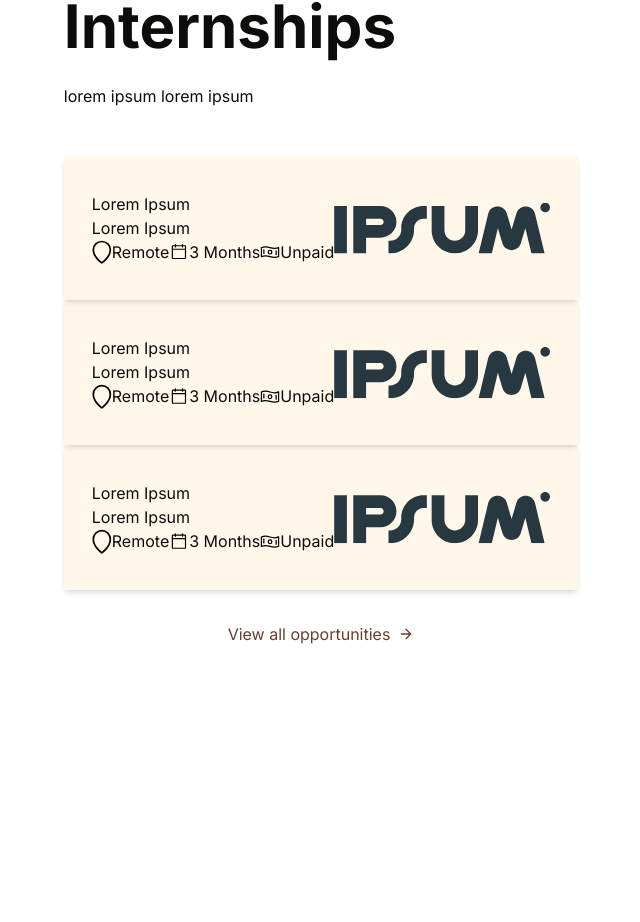
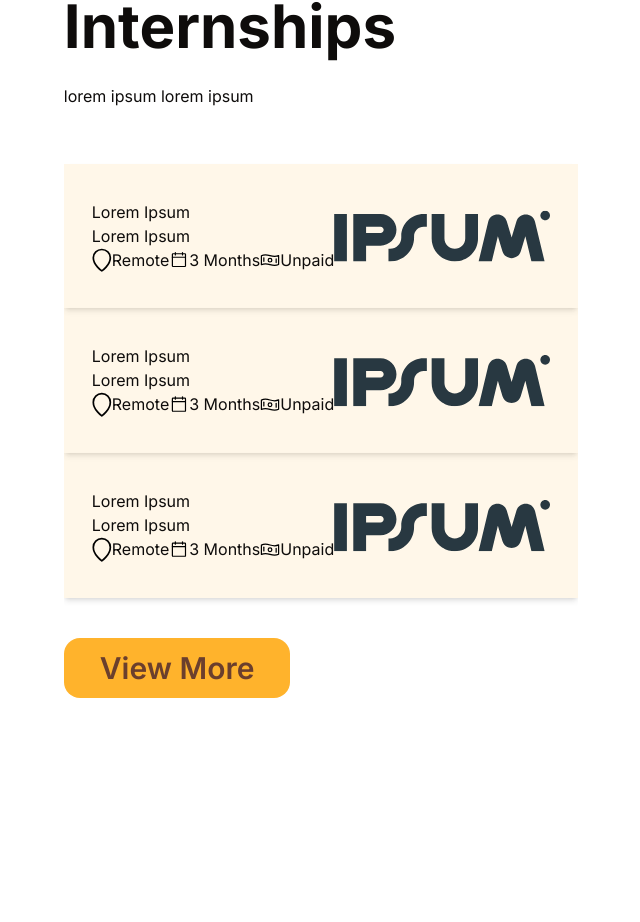
Before and after one commit to ProjectClay-Repos/goldfish-ladder-website, a Next.js app: page / in a window 1280 px wide. Shown: the part 1720-2642 px from the top of the page, without its empty margins (319-959 px from the left). Built offline with nearby package versions, Linux system fonts and the light colour scheme.

Commit message:
Fix button and remove code.

```diff
--- a/app/(root)/components/Internships.tsx
+++ b/app/(root)/components/Internships.tsx
@@ -1,7 +1,3 @@
-import Link from "next/link";
-import { Button } from "@/components/ui/button";
-import { Card, CardContent } from "@/components/ui/card";
-import { ArrowRight } from "lucide-react";
 import InternshipCards from "./cards/InternshipCards";
 
 const Internships = () => {
@@ -9,23 +5,19 @@ const Internships = () => {
     <section className="max-w-[1200px] mx-auto mt-[272px]">
       <div className="mb-12">
         <h2 className="text-6xl font-bold mb-7">Internships</h2>
-        <p className="">lorem ipsum lorem ipsum</p>
+        <p>lorem ipsum lorem ipsum</p>
       </div>
 
-      <div>
+      <div className="overflow-hidden whitespace-nowrap py-2">
         <InternshipCards />
         <InternshipCards />
         <InternshipCards />
       </div>
 
-      <div className="mt-8 text-center">
-        <Link
-          href="/internship"
-          className="inline-flex items-center text-[#6B3F2D] hover:text-[#FDBA3C]"
-        >
-          View all opportunities
-          <ArrowRight className="ml-2 h-4 w-4" />
-        </Link>
+      <div className="mt-8">
+        <button className="bg-[#FFB32C] text-[#6B3F2D] hover:bg-[#FDBA3C]/90 py-3 px-9 text-3xl rounded-2xl font-semibold">
+          View More
+        </button>
       </div>
     </section>
   );
```
